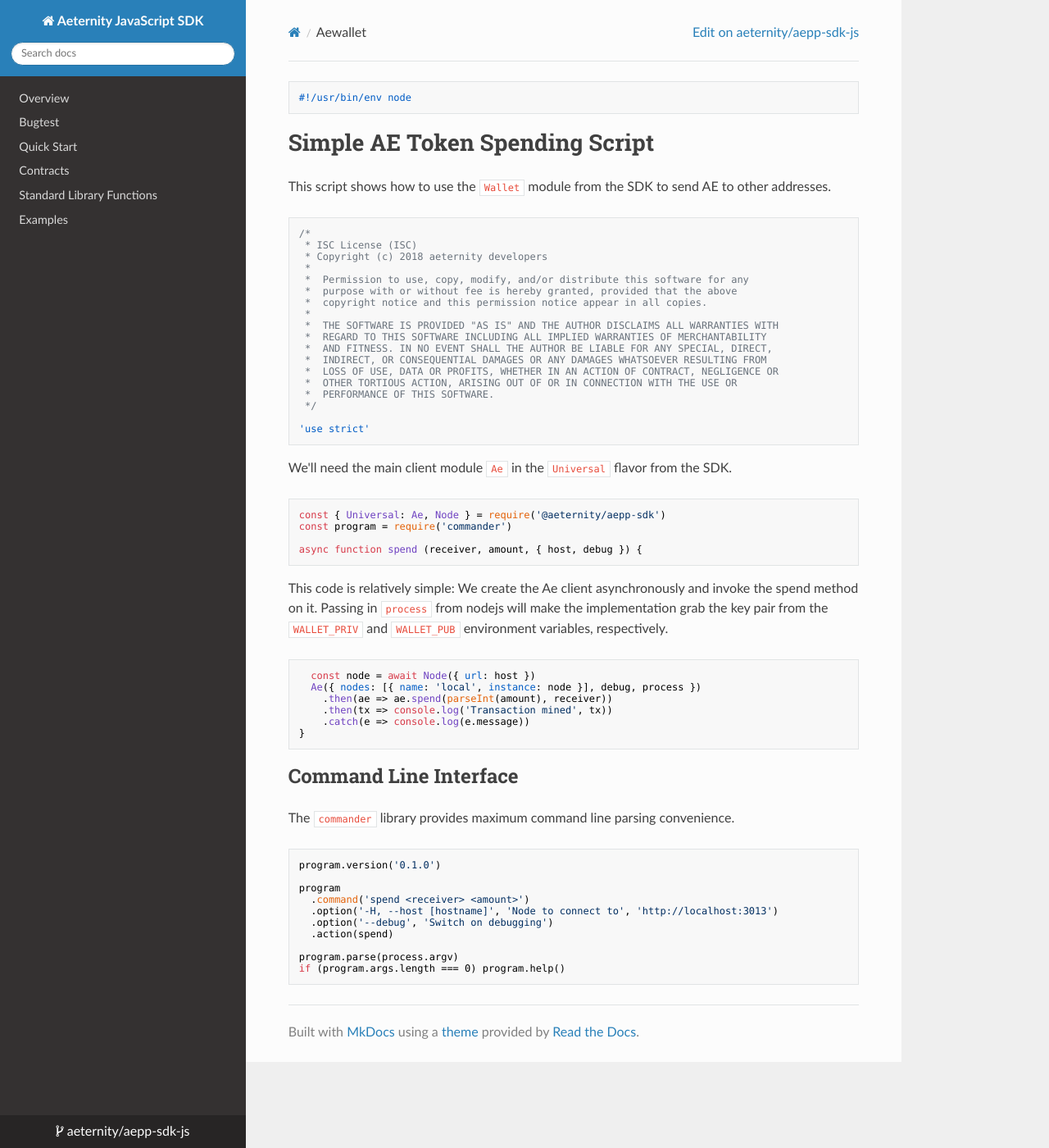
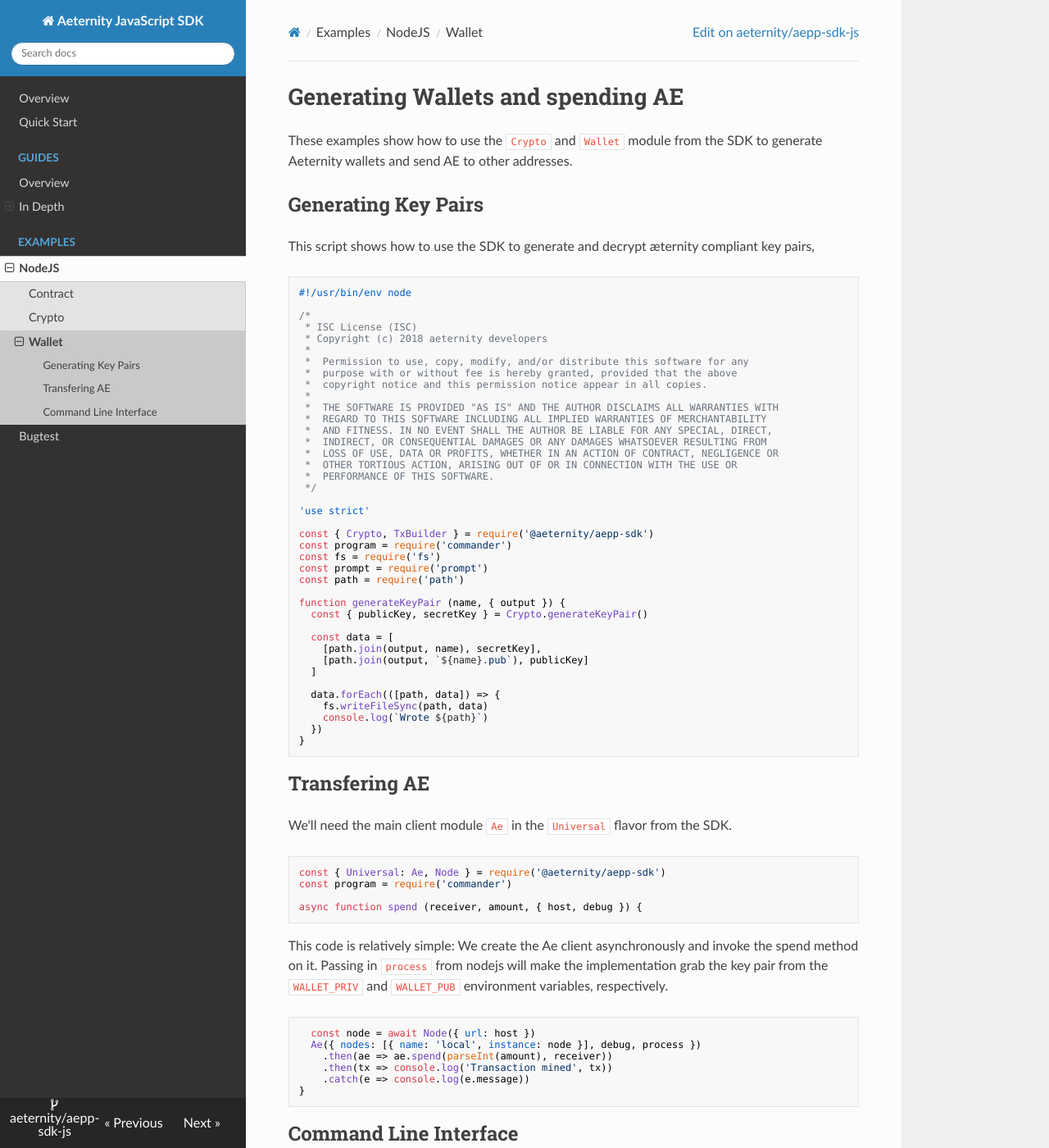
Before and after one commit to aeternity/aepp-sdk-js, an MkDocs documentation site: the page built from docs/examples/node/aewallet.md, in a window 1280 px wide and 1400 px high. Shown: the whole window at 82% size. Built offline with MkDocs 1.6.1, drawn with Linux system fonts in a browser that asks for light colours; nearby versions of some CDN libraries; a script that is not in the unit is left out.

````diff
--- a/docs/examples/node/aewallet.md
+++ b/docs/examples/node/aewallet.md
@@ -1,31 +1,17 @@
+# Generating Wallets and spending AE
+
+These examples show how to use the `Crypto` and `Wallet` module from the SDK to generate Aeternity wallets and send AE to
+other addresses.
 
 
+## Generating Key Pairs
 
-
-
-
-
+This script shows how to use the SDK to generate and decrypt æternity
+compliant key pairs,
 
 ```js
 #!/usr/bin/env node
 
-```
-
-
-
-
-
-
-
-# Simple AE Token Spending Script
-
-This script shows how to use the `Wallet` module from the SDK to send AE to
-other addresses.
-
-
-
-
-```js
 /*
  * ISC License (ISC)
  * Copyright (c) 2018 aeternity developers
@@ -45,19 +31,32 @@ other addresses.
 
 'use strict'
 
+const { Crypto, TxBuilder } = require('@aeternity/aepp-sdk')
+const program = require('commander')
+const fs = require('fs')
+const prompt = require('prompt')
+const path = require('path')
+
+function generateKeyPair (name, { output }) {
+  const { publicKey, secretKey } = Crypto.generateKeyPair()
+
+  const data = [
+    [path.join(output, name), secretKey],
+    [path.join(output, `${name}.pub`), publicKey]
+  ]
+
+  data.forEach(([path, data]) => {
+    fs.writeFileSync(path, data)
+    console.log(`Wrote ${path}`)
+  })
+}
+
 
 ```
 
-
-
-
-
-
+## Transfering AE
 
 We'll need the main client module `Ae` in the `Universal` flavor from the SDK.
-
-
-
 
 ```js
 const { Universal: Ae, Node } = require('@aeternity/aepp-sdk')
--- /dev/null
+++ b/docs/guides/requirements.txt
@@ -0,0 +1 @@
+mkdocs==1.1.2
--- a/mkdocs.yml
+++ b/mkdocs.yml
@@ -19,11 +19,19 @@ markdown_extensions:
 
 nav:
     - Overview : 'index.md'
+    - Quick Start : './guides/quick-start.md'
+    - Guides :
+        - Overview : './guides.md'
+        - 'In Depth' :
+            - 'AENS usage' : './guides/aens-usage.md'
+            - 'AENS usage' : './guides/aens-usage.md'
+    - Examples :
+        - NodeJS:
+            Contract: './examples/node/aecontract.md'
+            Crypto: './examples/node/aecrypto.md'
+            Wallet: './examples/node/aewallet.md'
     - Bugtest : 'bugtest.md'
-    - Quick Start : './guides/quick-start.md'
-    - Contracts : 'contracts.md'
-    - 'Standard Library Functions' : 'sophia_stdlib.md'
-    - Examples : 'examples.md'
+
 
 repo_name: 'aeternity/aepp-sdk-js'
 repo_url: 'https://github.com/aeternity/aepp-sdk-js'
````
Also changed, not shown: .readthedocs.yml (added, +16 -0 lines), docs/examples/README.md (added, +9 -0 lines), docs/examples/node/aecontract.md (+7 -3 lines), docs/guides.md (+6 -1 lines), docs/guides/aens-usage.md (+14 -12 lines), docs/index.md (+2 -21 lines).
